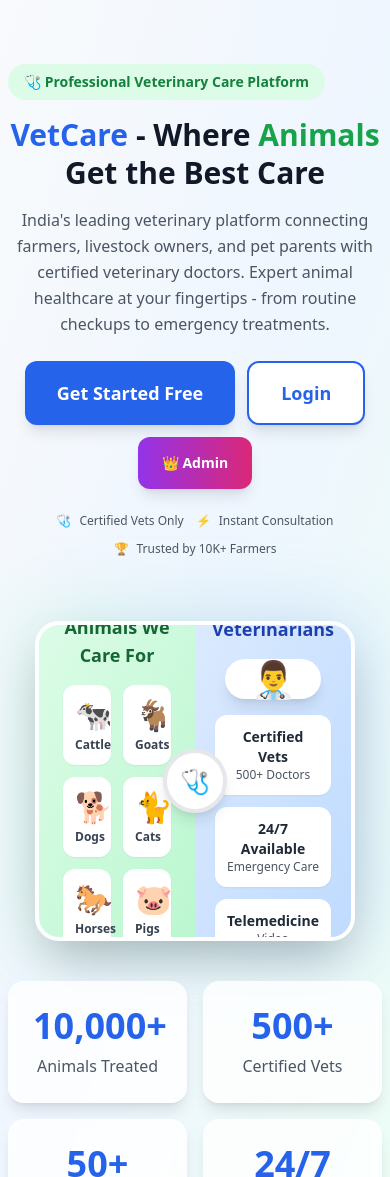
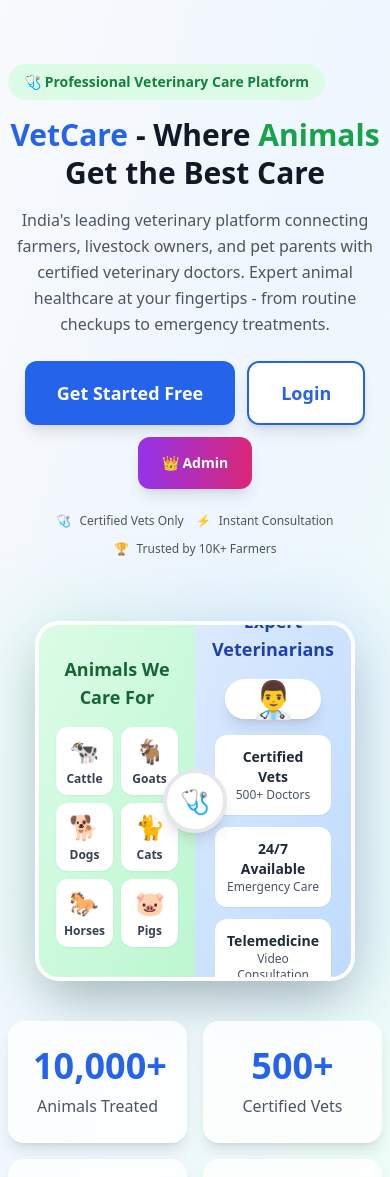
Before and after one commit to satyam0777/VetCare-Plateform-CRM, a React (Vite) app in the folder vetcare-frontend/: page / in a window 390 px wide. Shown: the top 1177 px of the page. Built offline with nearby package versions, Linux system fonts and the light colour scheme; no server answers.

Commit message:
animal we care section fix on phone size

```diff
--- a/vetcare-frontend/src/components/landing/Landing.jsx
+++ b/vetcare-frontend/src/components/landing/Landing.jsx
@@ -238,18 +238,18 @@ const Landing = () => {
             </div>
           </div>
           <div className="flex-1 flex items-center justify-center mt-8 sm:mt-0 w-full">
-            <div className="relative w-full max-w-xs sm:max-w-md md:max-w-lg lg:max-w-xl">
+            <div className="relative w-full max-w-[320px] xs:max-w-[360px] sm:max-w-md md:max-w-lg lg:max-w-xl">
               <div className="absolute -inset-2 sm:-inset-4 bg-gradient-to-r from-green-400 to-blue-500 rounded-3xl opacity-20 blur-2xl"></div>
-              <div className="relative bg-white rounded-3xl shadow-2xl w-full h-[320px] xs:h-[360px] sm:h-[400px] border-4 border-white overflow-hidden">
-                <div className="absolute left-0 top-0 w-1/2 h-full bg-gradient-to-br from-green-100 to-green-200 flex flex-col items-center justify-center p-6">
+              <div className="relative bg-white rounded-3xl shadow-2xl w-full h-[360px] xs:h-[380px] sm:h-[400px] border-4 border-white overflow-hidden">
+                <div className="absolute left-0 top-0 w-1/2 h-full bg-gradient-to-br from-green-100 to-green-200 flex flex-col items-center justify-center p-3 xs:p-4 sm:p-6">
                   <h3 className="text-lg font-bold text-green-800 mb-4 text-center">Animals We Care For</h3>
-                  <div className="grid grid-cols-2 gap-3">
-                    <div className="bg-white rounded-xl p-3 text-center shadow-sm"><div className="text-3xl mb-1">🐄</div><div className="text-xs font-semibold text-gray-700">Cattle</div></div>
-                    <div className="bg-white rounded-xl p-3 text-center shadow-sm"><div className="text-3xl mb-1">🐐</div><div className="text-xs font-semibold text-gray-700">Goats</div></div>
-                    <div className="bg-white rounded-xl p-3 text-center shadow-sm"><div className="text-3xl mb-1">🐕</div><div className="text-xs font-semibold text-gray-700">Dogs</div></div>
-                    <div className="bg-white rounded-xl p-3 text-center shadow-sm"><div className="text-3xl mb-1">🐈</div><div className="text-xs font-semibold text-gray-700">Cats</div></div>
-                    <div className="bg-white rounded-xl p-3 text-center shadow-sm"><div className="text-3xl mb-1">🐎</div><div className="text-xs font-semibold text-gray-700">Horses</div></div>
-                    <div className="bg-white rounded-xl p-3 text-center shadow-sm"><div className="text-3xl mb-1">🐷</div><div className="text-xs font-semibold text-gray-700">Pigs</div></div>
+                  <div className="grid grid-cols-2 gap-2 xs:gap-3">
+                    <div className="bg-white rounded-xl p-2 xs:p-3 text-center shadow-sm"><div className="text-2xl xs:text-3xl mb-1">🐄</div><div className="text-xs font-semibold text-gray-700 truncate">Cattle</div></div>
+                    <div className="bg-white rounded-xl p-2 xs:p-3 text-center shadow-sm"><div className="text-2xl xs:text-3xl mb-1">🐐</div><div className="text-xs font-semibold text-gray-700 truncate">Goats</div></div>
+                    <div className="bg-white rounded-xl p-2 xs:p-3 text-center shadow-sm"><div className="text-2xl xs:text-3xl mb-1">🐕</div><div className="text-xs font-semibold text-gray-700 truncate">Dogs</div></div>
+                    <div className="bg-white rounded-xl p-2 xs:p-3 text-center shadow-sm"><div className="text-2xl xs:text-3xl mb-1">🐈</div><div className="text-xs font-semibold text-gray-700 truncate">Cats</div></div>
+                    <div className="bg-white rounded-xl p-2 xs:p-3 text-center shadow-sm"><div className="text-2xl xs:text-3xl mb-1">🐎</div><div className="text-xs font-semibold text-gray-700 truncate">Horses</div></div>
+                    <div className="bg-white rounded-xl p-2 xs:p-3 text-center shadow-sm"><div className="text-2xl xs:text-3xl mb-1">🐷</div><div className="text-xs font-semibold text-gray-700 truncate">Pigs</div></div>
                   </div>
                 </div>
                 <div className="absolute right-0 top-0 w-1/2 h-full bg-gradient-to-br from-blue-100 to-blue-200 flex flex-col items-center justify-center p-6">
```
